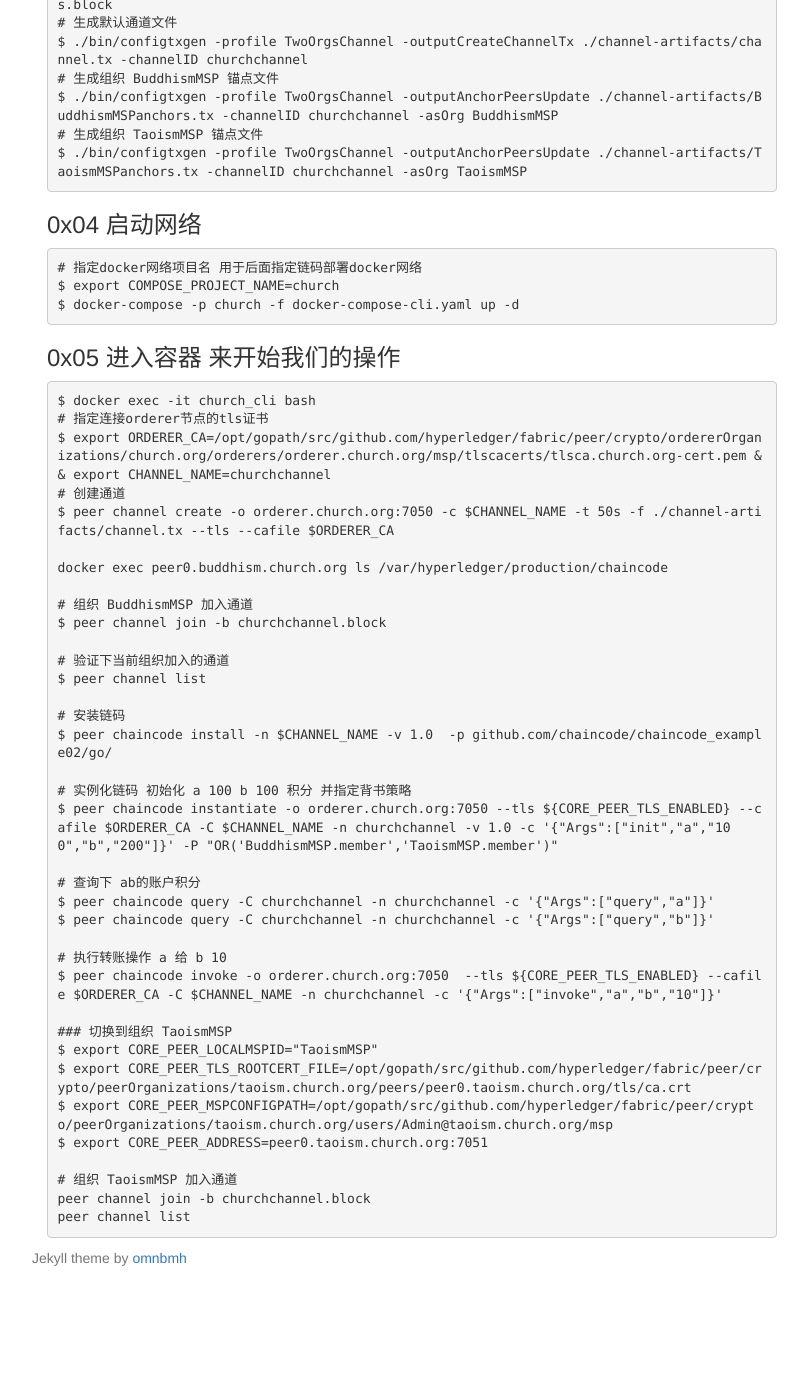
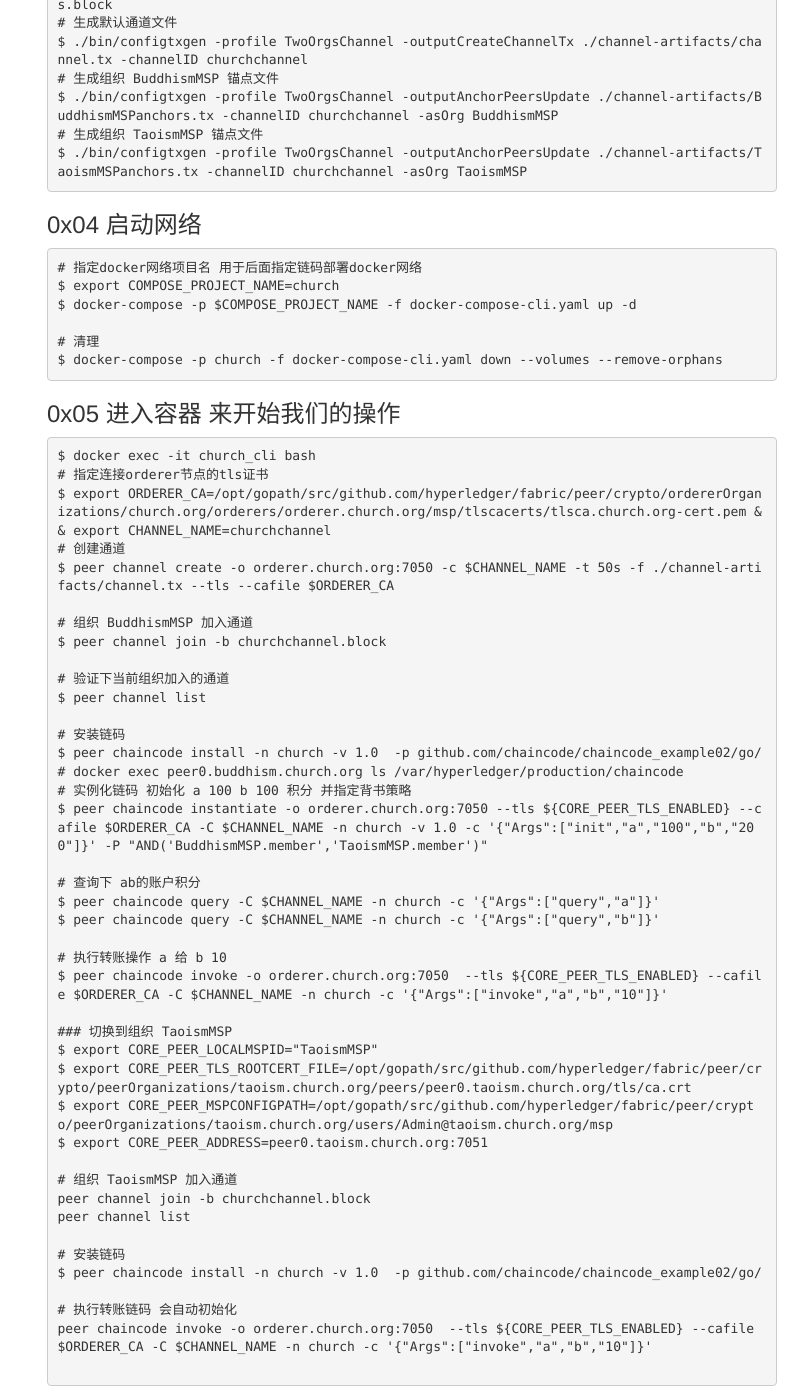
Before and after one commit to omnbmh/omnbmh.github.io, a Jekyll site: the page built from _posts/2019-01-02-hyperledger-fabric-network.md, in a window 1280 px wide and 1400 px high, scrolled down 648 px. Shown: the whole window, without its empty margins (38-846 px from the left). Built offline with Jekyll 4.4.1, drawn with Linux system fonts in a browser that asks for light colours; before the commit the page ends 1926 px from its top, so only the background shows below that.

Commit message:
2019-02-13

````diff
--- a/_posts/2019-01-02-hyperledger-fabric-network.md
+++ b/_posts/2019-01-02-hyperledger-fabric-network.md
@@ -44,7 +44,10 @@
 ```
 # 指定docker网络项目名 用于后面指定链码部署docker网络
 $ export COMPOSE_PROJECT_NAME=church
-$ docker-compose -p church -f docker-compose-cli.yaml up -d
+$ docker-compose -p $COMPOSE_PROJECT_NAME -f docker-compose-cli.yaml up -d
+
+# 清理
+$ docker-compose -p church -f docker-compose-cli.yaml down --volumes --remove-orphans
 ```
 
 ### 0x05 进入容器 来开始我们的操作
@@ -65,17 +66,17 @@
 $ peer channel list
 
 # 安装链码
-$ peer chaincode install -n $CHANNEL_NAME -v 1.0  -p github.com/chaincode/chaincode_example02/go/
-
+$ peer chaincode install -n church -v 1.0  -p github.com/chaincode/chaincode_example02/go/
+# docker exec peer0.buddhism.church.org ls /var/hyperledger/production/chaincode
 # 实例化链码 初始化 a 100 b 100 积分 并指定背书策略
-$ peer chaincode instantiate -o orderer.church.org:7050 --tls ${CORE_PEER_TLS_ENABLED} --cafile $ORDERER_CA -C $CHANNEL_NAME -n churchchannel -v 1.0 -c '{"Args":["init","a","100","b","200"]}' -P "OR('BuddhismMSP.member','TaoismMSP.member')"
+$ peer chaincode instantiate -o orderer.church.org:7050 --tls ${CORE_PEER_TLS_ENABLED} --cafile $ORDERER_CA -C $CHANNEL_NAME -n church -v 1.0 -c '{"Args":["init","a","100","b","200"]}' -P "AND('BuddhismMSP.member','TaoismMSP.member')"
 
 # 查询下 ab的账户积分
-$ peer chaincode query -C churchchannel -n churchchannel -c '{"Args":["query","a"]}'
-$ peer chaincode query -C churchchannel -n churchchannel -c '{"Args":["query","b"]}'
+$ peer chaincode query -C $CHANNEL_NAME -n church -c '{"Args":["query","a"]}'
+$ peer chaincode query -C $CHANNEL_NAME -n church -c '{"Args":["query","b"]}'
 
 # 执行转账操作 a 给 b 10
-$ peer chaincode invoke -o orderer.church.org:7050  --tls ${CORE_PEER_TLS_ENABLED} --cafile $ORDERER_CA -C $CHANNEL_NAME -n churchchannel -c '{"Args":["invoke","a","b","10"]}'
+$ peer chaincode invoke -o orderer.church.org:7050  --tls ${CORE_PEER_TLS_ENABLED} --cafile $ORDERER_CA -C $CHANNEL_NAME -n church -c '{"Args":["invoke","a","b","10"]}'
 
 ### 切换到组织 TaoismMSP
 $ export CORE_PEER_LOCALMSPID="TaoismMSP"
@@ -86,4 +87,11 @@
 # 组织 TaoismMSP 加入通道
 peer channel join -b churchchannel.block
 peer channel list
+
+# 安装链码
+$ peer chaincode install -n church -v 1.0  -p github.com/chaincode/chaincode_example02/go/
+
+# 执行转账链码 会自动初始化
+peer chaincode invoke -o orderer.church.org:7050  --tls ${CORE_PEER_TLS_ENABLED} --cafile $ORDERER_CA -C $CHANNEL_NAME -n church -c '{"Args":["invoke","a","b","10"]}'
+
 ```
````
Also changed, not shown: other parts of _posts/2019-01-02-hyperledger-fabric-network.md (+0 -2 lines).
